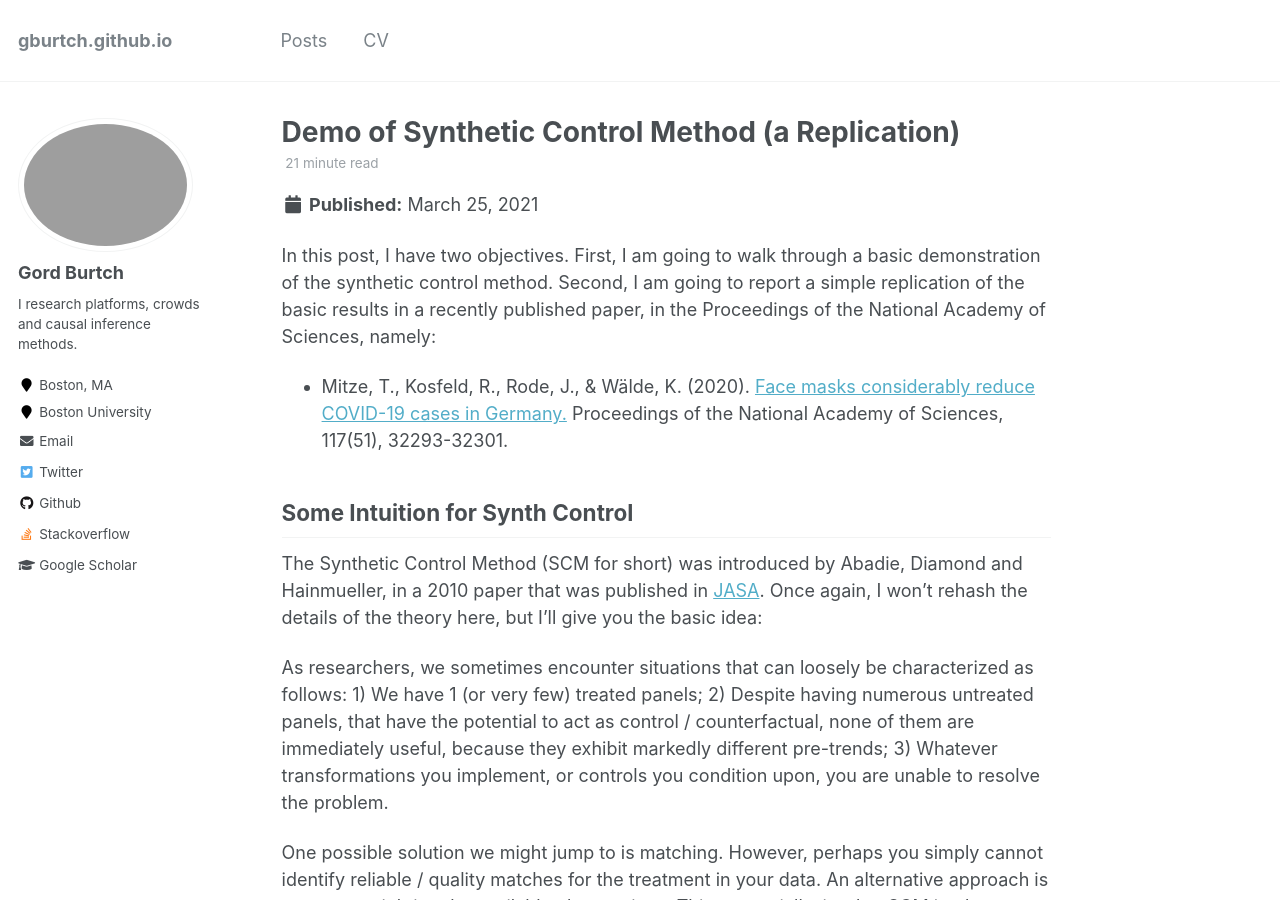
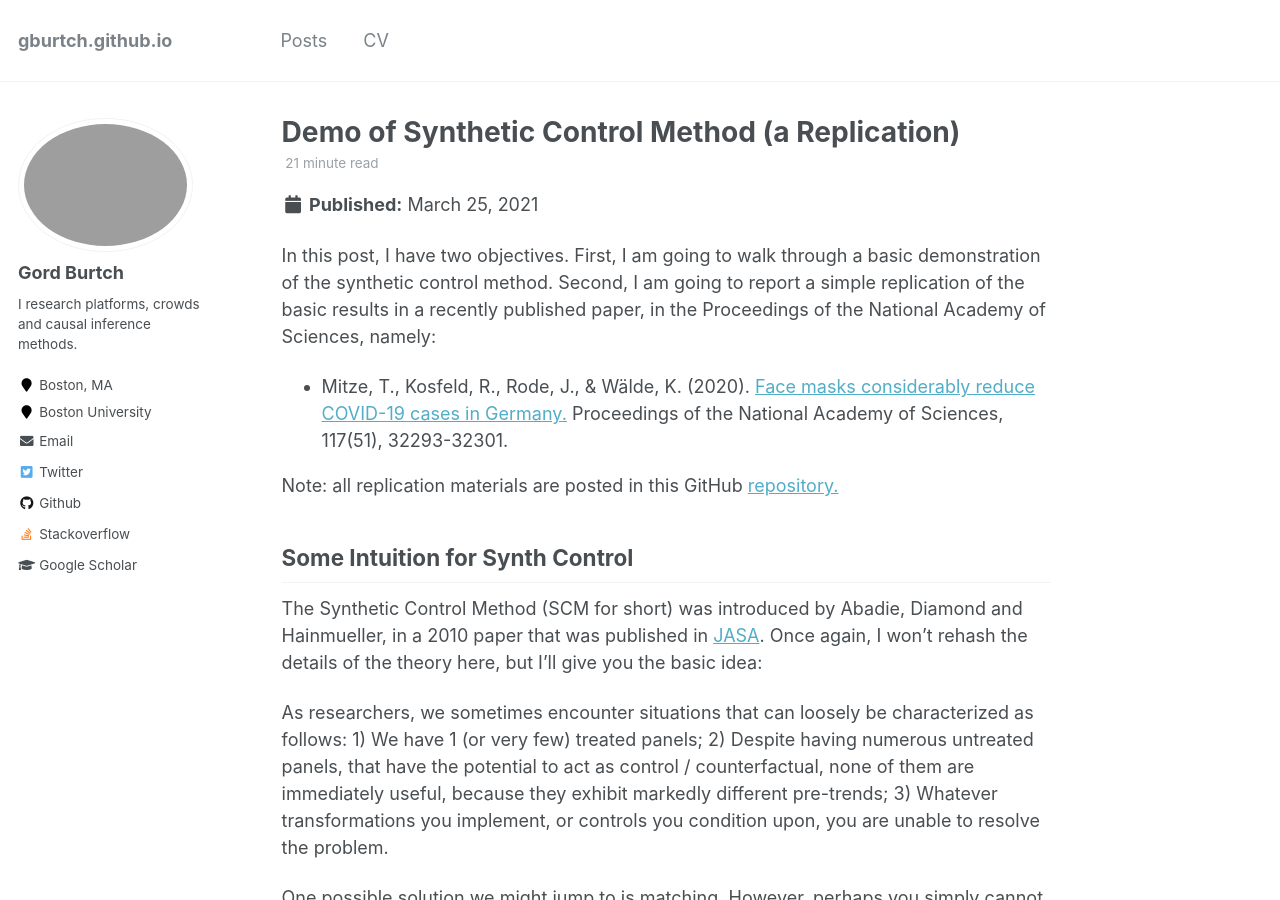
Before and after one commit to gburtch/gburtch.github.io, a Jekyll site: the page built from _posts/2021-03-26-synth-demo.md, in a window 1280 px wide and 900 px high. Built offline with Jekyll 4.4.1, drawn with Linux system fonts in a browser that asks for light colours.

Commit message:
Added a link to replication repository.

```diff
--- a/_posts/2021-03-26-synth-demo.md
+++ b/_posts/2021-03-26-synth-demo.md
@@ -18,6 +18,8 @@ namely:
     considerably reduce COVID-19 cases in Germany.](https://www.pnas.org/content/117/51/32293 "Face masks
     considerably reduce COVID-19 cases in Germany.") Proceedings of the
     National Academy of Sciences, 117(51), 32293-32301.
+
+Note: all replication materials are posted in this GitHub [repository.](https://github.com/gburtch/scm_replication "repository.")
 
 ## Some Intuition for Synth Control
 
```
